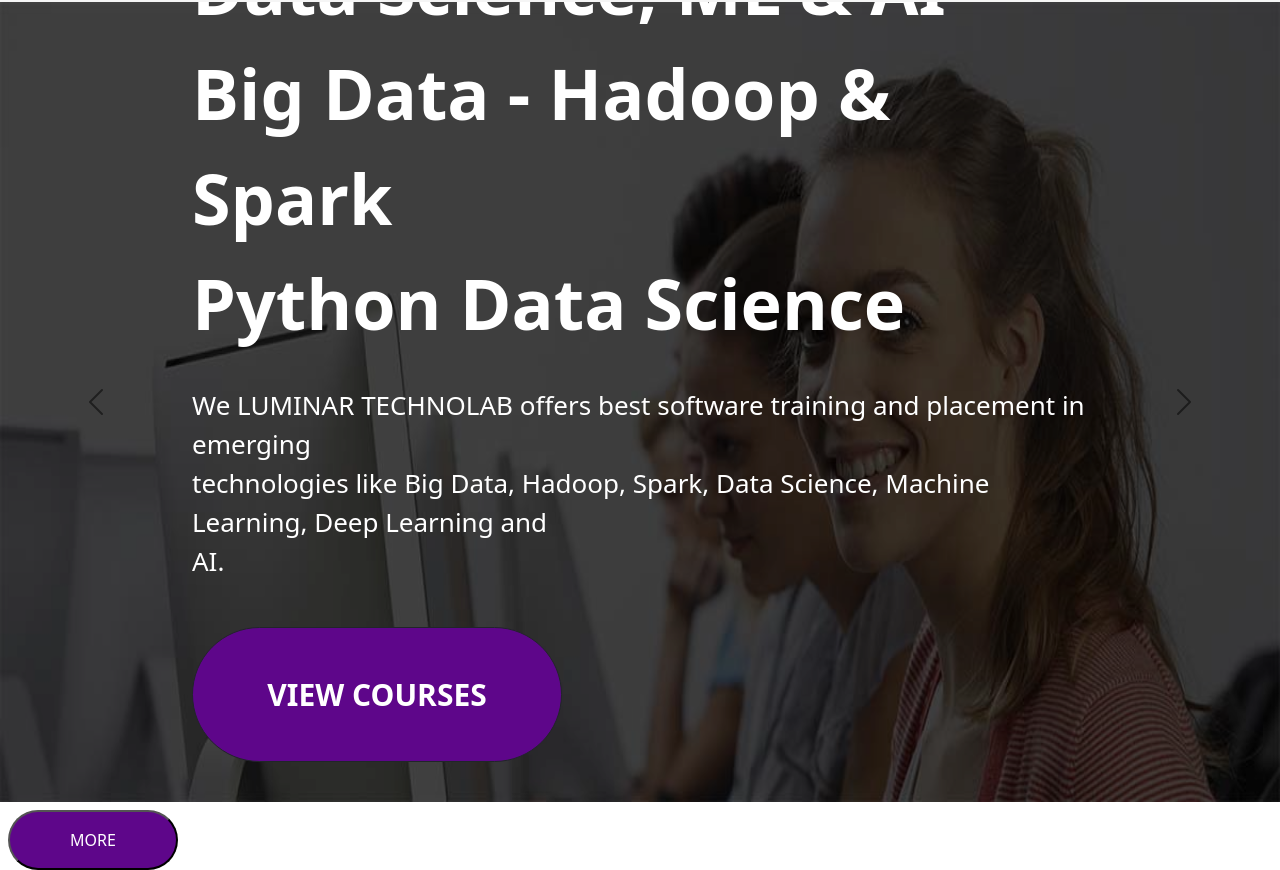
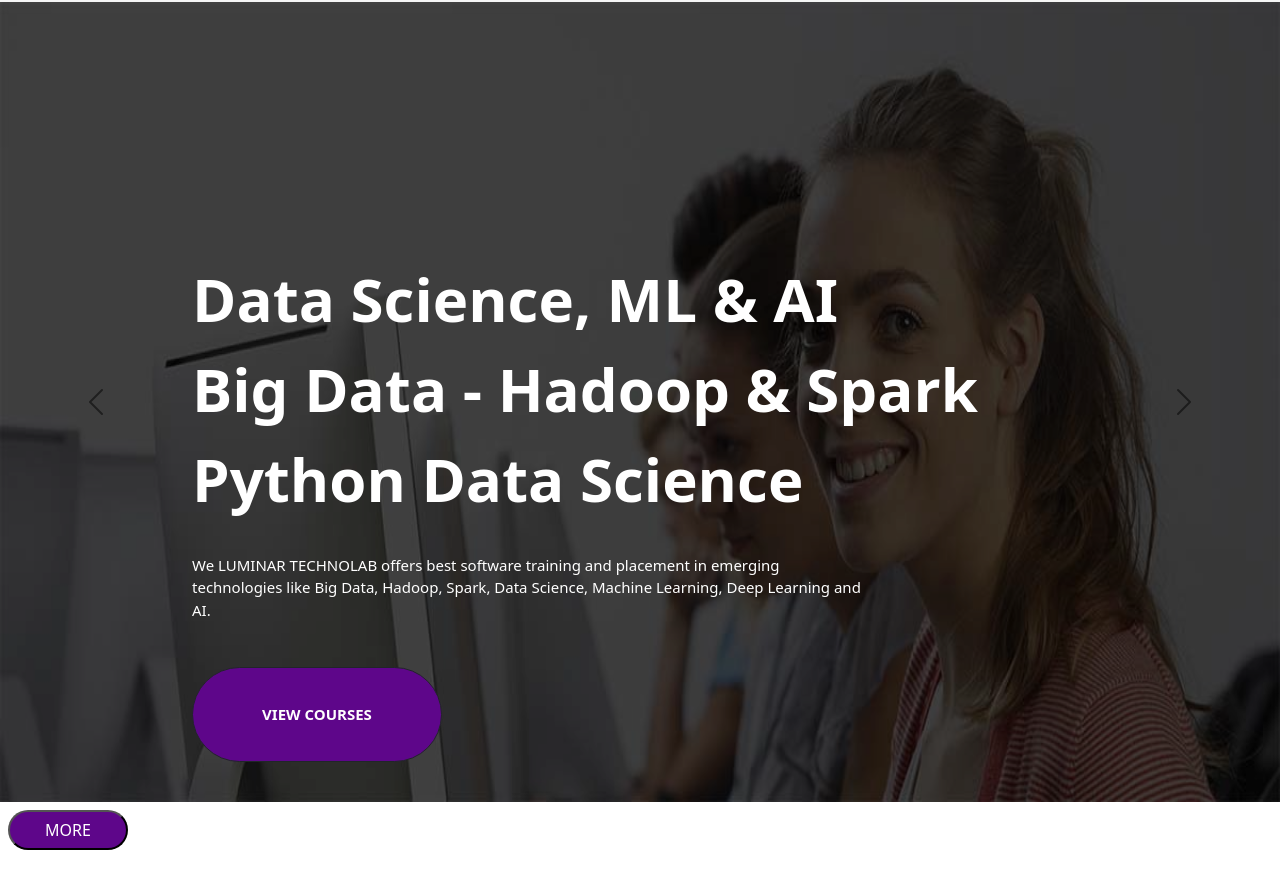
Before and after one commit to ardrabiju/work1, a plain HTML site: page index.html in a window 1280 px wide. Shown: the part 76-946 px from the top of the page. Drawn offline with nearby package versions, Linux system fonts and the light colour scheme.

Commit message:
carousel 2

```diff
--- a/carousel2.css
+++ b/carousel2.css
@@ -7,26 +7,26 @@
 
 .b2{
     background-color: #5e068a;
-    height: 135px;
-    width: 370px;
+    height: 95px;
+    width: 250px;
     border-radius: 100px;
     color: white;
     margin-top: 30px;
-    font-size: 30px;
+    font-size: 15px;
 
 }
 .p1{
 
-    font-size: 70px;
+    font-size: 60px;
     font-weight: bold;
 }
 .p2{
-    font-size: 26px;
+    font-size: 15px;
     margin-top: 30px;
 }
 .b3{
-    height: 60px;
-    width: 170px;
+    height: 40px;
+    width: 120px;
     border-radius: 80px;
     background-color: #5e068a;
     color: white;
@@ -49,12 +49,12 @@
 
 
 .p1{
-    font-size: 18px;
+    font-size: 15px;
 
 }
 .p2{
 
-    font-size: 6px;
+    font-size: 5px;
 }
 
     button{
```
Also changed, not shown: index.html (+1 -1 lines).
